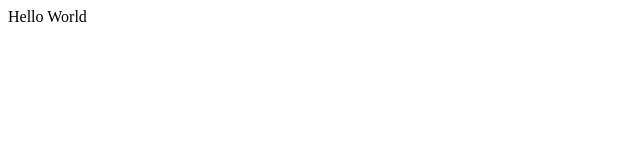
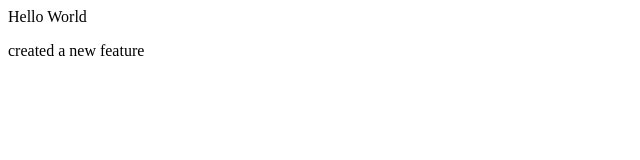
Before and after one commit to Subhajit-das21/localrepo, a plain HTML site: page index.html in a window 1280 px wide. Shown: the whole page, without its empty margins (0-640 px from the left). Drawn offline with Linux system fonts and the light colour scheme.

Commit message:
Add feature1

```diff
--- a/index.html
+++ b/index.html
@@ -1 +1,2 @@
 <p>Hello World</p>
+<p>created a new feature</p>
```
